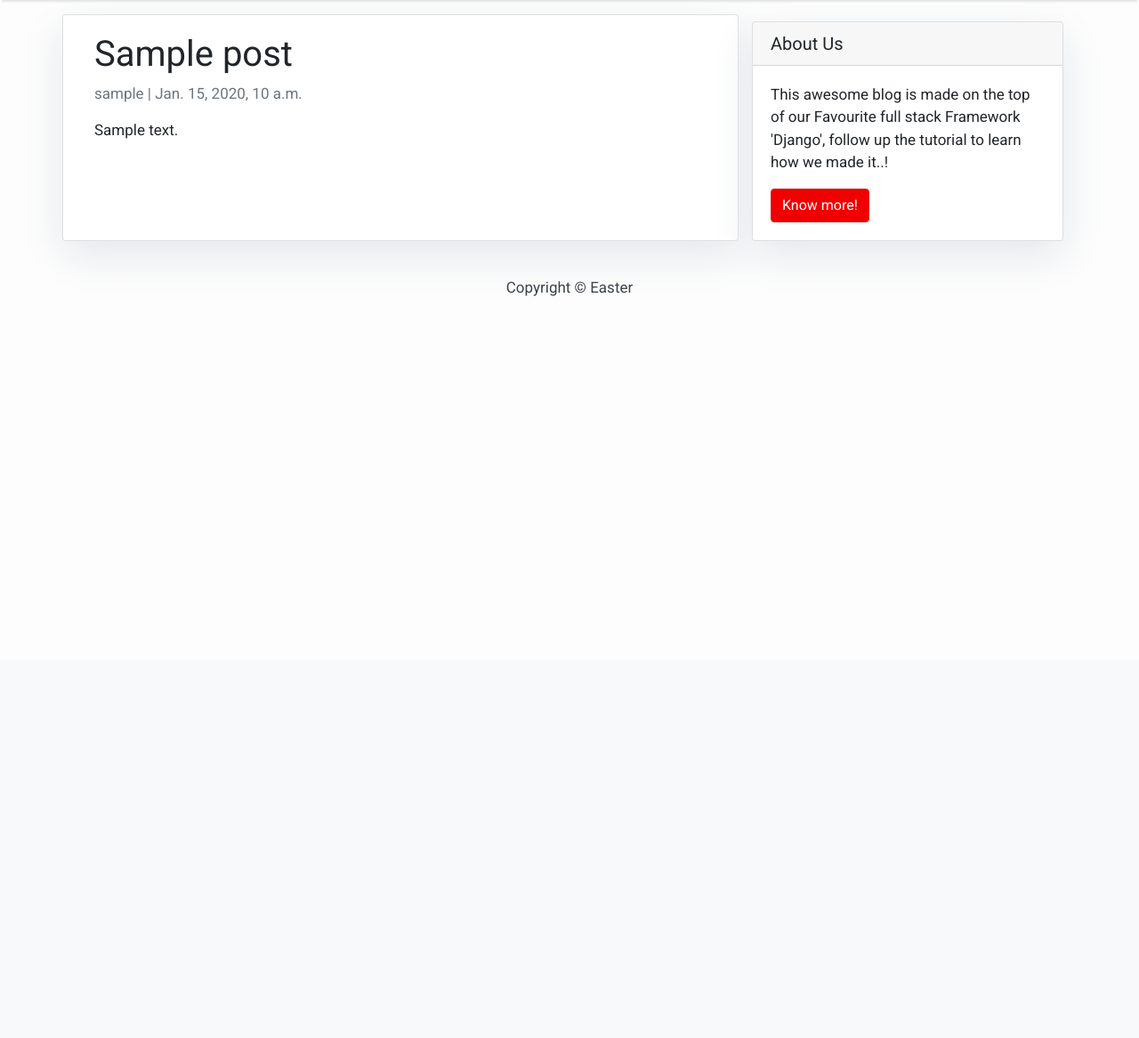
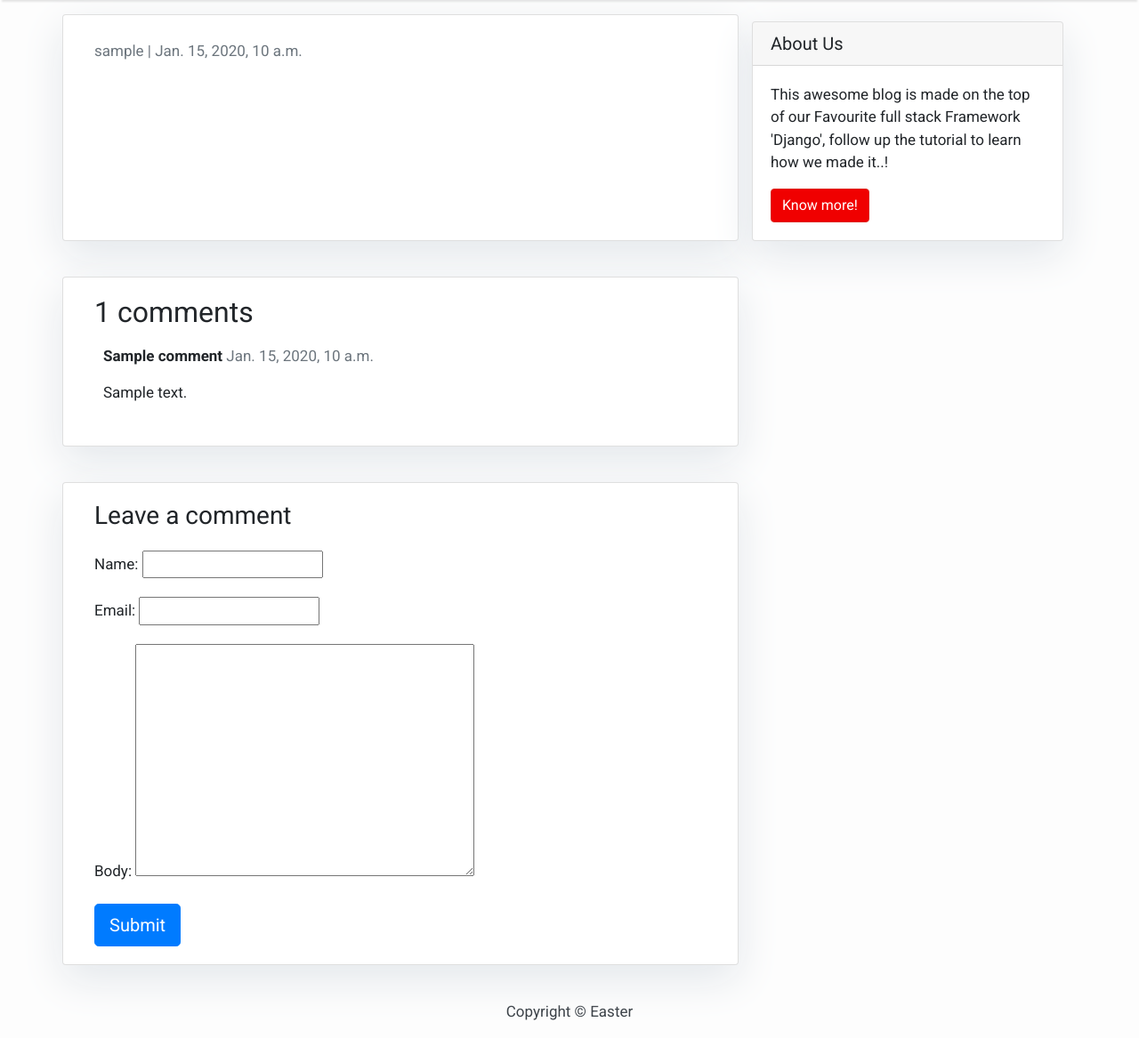
Before and after one commit to EasterGeorge/Articles-Galore, a Django app: a page that uses templates/post_detail.html in a window 1280 px wide. Shown: the part 58-1225 px from the top of the page at 89% size. Before the commit the page ends 391 px from the top, so only its background shows below. Run offline with Django 3.2, Linux system fonts and the light colour scheme; tables that the repository leaves empty hold one stand-in row (values such as "Sample post"); some libraries are stand-ins or nearby versions.

Commit message:
read me plus comment section

```diff
--- /dev/null
+++ b/blog/forms.py
@@ -0,0 +1,8 @@
+from .models import Comment
+from django import forms
+
+
+class CommentForm(forms.ModelForm):
+    class Meta:
+        model = Comment
+        fields = ('name', 'email', 'body')
--- a/blog/models.py
+++ b/blog/models.py
@@ -21,3 +21,17 @@
 
     def __str__(self):
         return self.title
+
+class Comment(models.Model):
+    post = models.ForeignKey(Post,on_delete=models.CASCADE,related_name='comments')
+    name = models.CharField(max_length=80)
+    email = models.EmailField()
+    body = models.TextField()
+    created_on = models.DateTimeField(auto_now_add=True)
+    active = models.BooleanField(default=False)
+
+    class Meta:
+        ordering = ['created_on']
+
+    def __str__(self):
+        return 'Comment {} by {}'.format(self.body, self.name)
--- a/blog/urls.py
+++ b/blog/urls.py
@@ -3,5 +3,6 @@
 
 urlpatterns = [
     path('', views.PostList.as_view(), name='home'),
-    path('<slug:slug>/', views.PostDetail.as_view(), name='post_detail'),
+    #path('<slug:slug>/', views.PostDetail.as_view(), name='post_detail'),
+    path('<slug:slug>/', views.post_detail, name='post_detail'),
 ]
--- a/blog/views.py
+++ b/blog/views.py
@@ -1,6 +1,7 @@
-from django.shortcuts import render
+from django.shortcuts import render, get_object_or_404
 from django.views import generic
 from .models import Post
+from .forms import CommentForm
 
 class PostList(generic.ListView):
     queryset = Post.objects.filter(status=1).order_by('-created_on')
@@ -9,3 +10,27 @@
 class PostDetail(generic.DetailView):
     model = Post
     template_name = 'post_detail.html'
+
+def post_detail(request, slug):
+    template_name = 'post_detail.html'
+    post = get_object_or_404(Post, slug=slug)
+    comments = post.comments.filter(active=True)
+    new_comment = None
+    # Comment posted
+    if request.method == 'POST':
+        comment_form = CommentForm(data=request.POST)
+        if comment_form.is_valid():
+
+            # Create Comment object but don't save to database yet
+            new_comment = comment_form.save(commit=False)
+            # Assign the current post to the comment
+            new_comment.post = post
+            # Save the comment to the database
+            new_comment.save()
+    else:
+        comment_form = CommentForm()
+
+    return render(request, template_name, {'post': post,
+                                           'comments': comments,
+                                           'new_comment': new_comment,
+                                           'comment_form': comment_form})
--- a/templates/post_detail.html
+++ b/templates/post_detail.html
@@ -10,7 +10,40 @@
       </div>
     </div>
     {% block sidebar %} {% include 'sidebar.html' %} {% endblock sidebar %}
+    <div class="col-md-8 card mb-4  mt-3 ">
+      <div class="card-body">
+        <!-- comments -->
+        <h2>{{ comments.count }} comments</h2>
+
+        {% for comment in comments %}
+        <div class="comments" style="padding: 10px;">
+          <p class="font-weight-bold">
+            {{ comment.name }}
+            <span class=" text-muted font-weight-normal">
+              {{ comment.created_on }}
+            </span>
+          </p>
+          {{ comment.body | linebreaks }}
+        </div>
+        {% endfor %}
+      </div>
+    </div>
+    <div class="col-md-8 card mb-4  mt-3 ">
+      <div class="card-body">
+        {% if new_comment %}
+        <div class="alert alert-success" role="alert">
+          Your comment is awaiting moderation
+        </div>
+        {% else %}
+        <h3>Leave a comment</h3>
+        <form method="post" style="margin-top: 1.3em;">
+          {{ comment_form.as_p }}
+          {% csrf_token %}
+          <button type="submit" class="btn btn-primary  btn-lg">Submit</button>
+        </form>
+        {% endif %}
+      </div>
+    </div>
   </div>
 </div>
-
 {% endblock content %}
```
Also changed, not shown: blog/admin.py (+11 -1 lines), README.md (added), blog/migrations/0002_comment.py (added).
